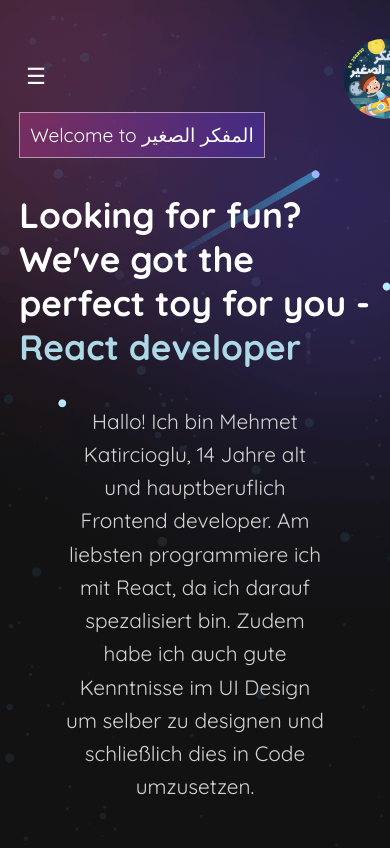
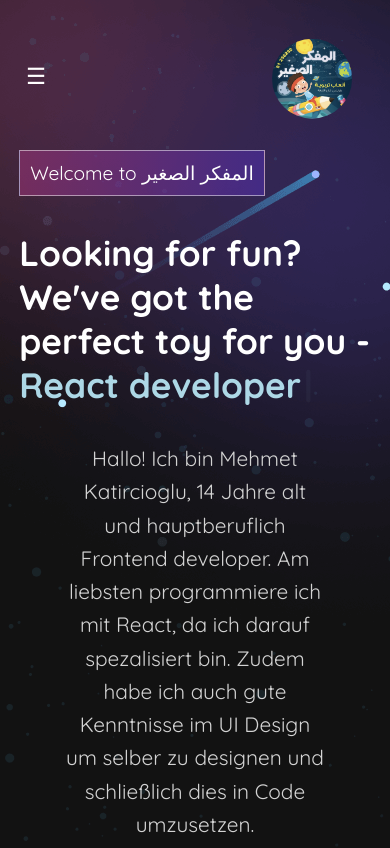
Before and after one commit to Frontend-devM/kinderladen-website, a React (Vite) app: page / in a window 390 px wide. Shown: the top 848 px of the page. Built offline with nearby package versions, Linux system fonts and the light colour scheme.

Commit message:
Bug fixing navbar

```diff
--- a/src/pages/Navbar.jsx
+++ b/src/pages/Navbar.jsx
@@ -8,7 +8,7 @@
   faWhatsapp,
 } from "@fortawesome/free-brands-svg-icons";
 import { useNavigate } from "react-router-dom";
-import Logo from "../assets/Logo.jpg"
+import Logo from "../assets/Logo.jpg";
 
 function Navbar() {
   const [menuOpen, setMenuOpen] = useState(false);
@@ -35,6 +35,8 @@
     window.addEventListener("scroll", handleScroll);
     return () => window.removeEventListener("scroll", handleScroll);
   }, []);
+
+  const isMobile = window.innerWidth < 767;
 
   return (
     <nav
@@ -95,9 +97,15 @@
         </ul>
       </nav>
 
-      <div className={styles.left}>
-           <img src={Logo} alt="logo" className={styles.resLogo}/>
-      </div>
+      {!isMobile ? (
+        <div className={styles.left}>
+          <h1 className={styles.logo}>المفكر الصغير</h1>
+        </div>
+      ) : (
+        <div className={styles.left}>
+          <img src={Logo} alt="logo" className={styles.resLogo} loading="lazy"/>
+        </div>
+      )}
 
       <div className={styles.center}>
         <p className={styles.navItem} onClick={() => handleLenisScroll("Home")}>
--- a/src/pages/Start.jsx
+++ b/src/pages/Start.jsx
@@ -20,7 +20,7 @@
 margin-left: 3%;
 
 @media (max-width: 767px) {
-  margin-top: 30%;
+  margin-top: 40%;
 }
 `;
 
--- a/src/styles/Navbar.module.css
+++ b/src/styles/Navbar.module.css
@@ -32,7 +32,7 @@
 .scrolled .resLogo{
     height: 60px;
     margin-top: -1%;
-    margin-left: 300%;
+    margin-left: 200%;
 }
 
 .scrolled .burgerMenu{
@@ -241,7 +241,7 @@
     .resLogo{
         height: 80px;
         width: 80px;
-        margin-left: 270%;
+        margin-left: 180%;
         clip-path: circle();
         margin-top: 70%;
     }
```
